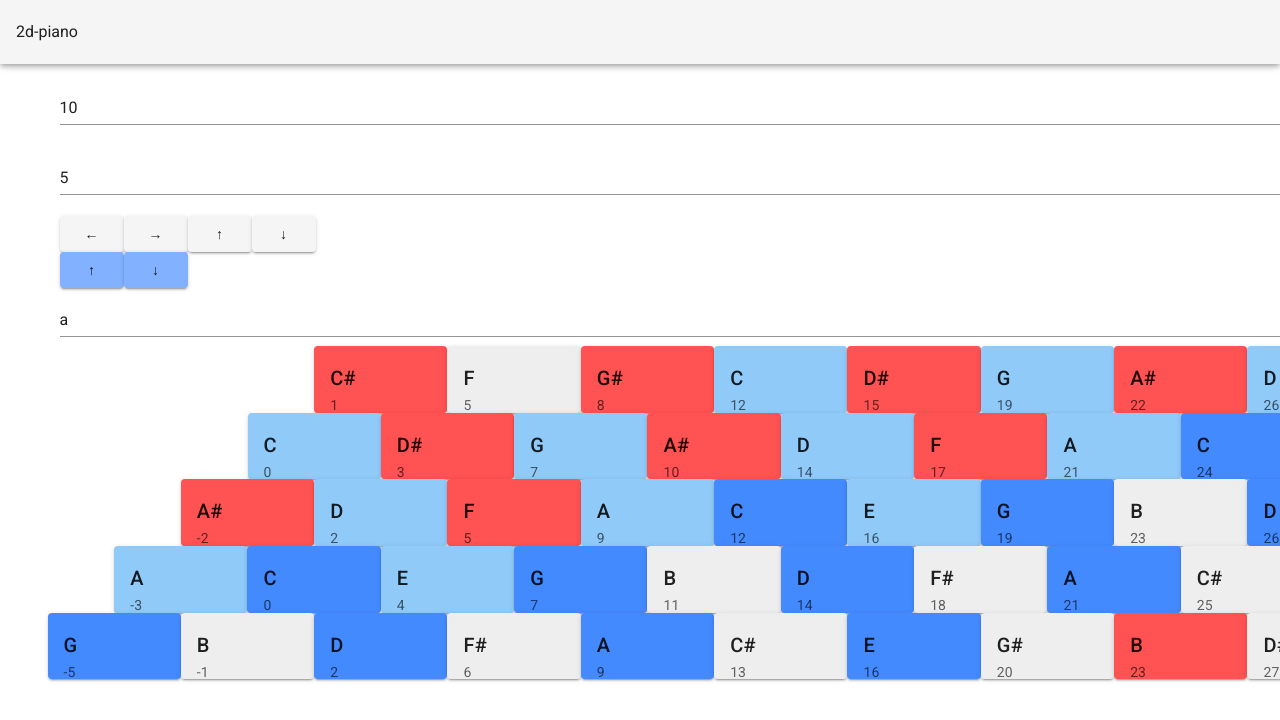
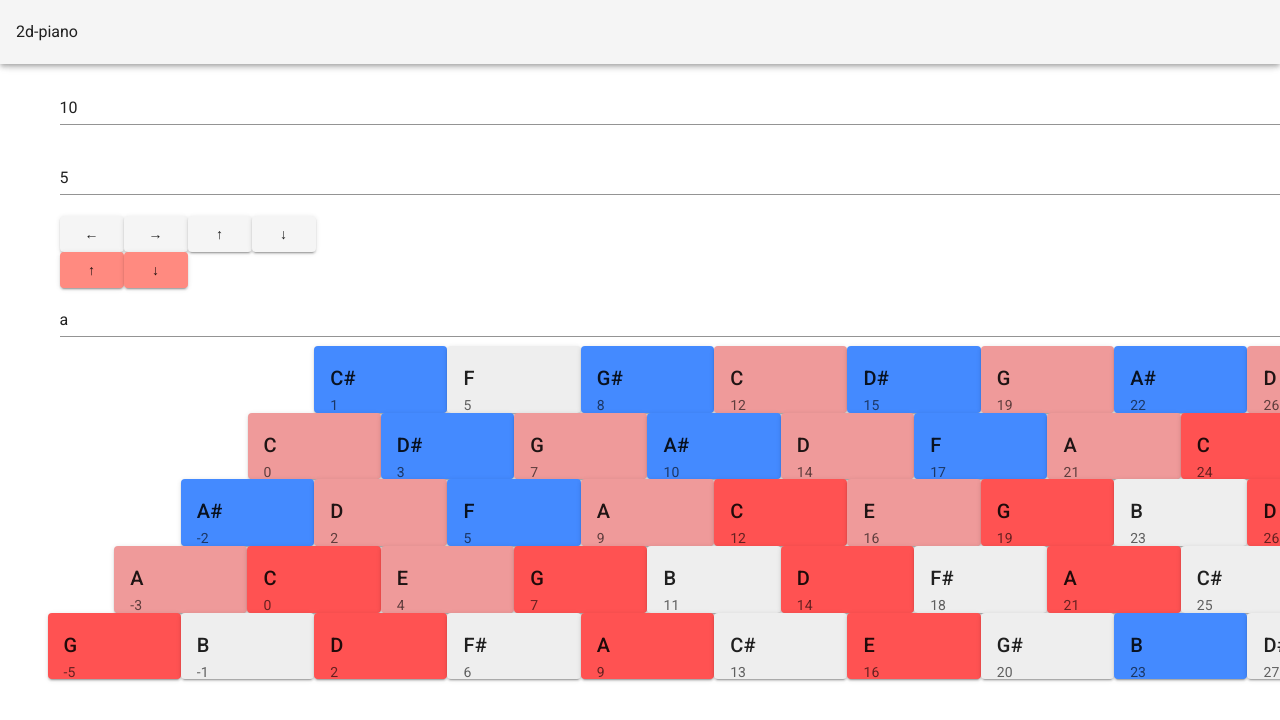
Before and after one commit to viewpointics-tan/2d-piano, a Nuxt app: page / in a window 1280 px wide. Shown: the top 720 px of the page. Built offline with nearby package versions, Linux system fonts and the light colour scheme.

Commit message:
配色を変えた

```diff
--- a/components/key.vue
+++ b/components/key.vue
@@ -41,8 +41,8 @@ export default {
   data() {
     return {
       colorMap: {
-        'grey lighten-3': 'blue lighten-3',
-        'red accent-2': 'blue accent-2'
+        'grey lighten-3': 'red lighten-3',
+        'blue accent-2': 'red accent-2'
       },
       scaleMap: {
         a: [2, 9, 12, 16, 19],
--- a/components/row.vue
+++ b/components/row.vue
@@ -64,7 +64,7 @@ export default {
           color:
             (math.mod(x, 2) === 0) ^ (math.mod(y, 2) === 0)
               ? 'grey lighten-3'
-              : 'red accent-2'
+              : 'blue accent-2'
         }
       })
     }
--- a/pages/index.vue
+++ b/pages/index.vue
@@ -8,8 +8,8 @@
       <v-btn @click="yIndex++">↑</v-btn>
       <v-btn @click="yIndex--">↓</v-btn>
       <div>
-        <v-btn @click="root++" color="blue accent-1">↑</v-btn>
-        <v-btn @click="root--" color="blue accent-1">↓</v-btn>
+        <v-btn @click="root++" color="red accent-1">↑</v-btn>
+        <v-btn @click="root--" color="red accent-1">↓</v-btn>
         <v-select v-model="scale" :items="scales"></v-select>
       </div>
     </div>
```
